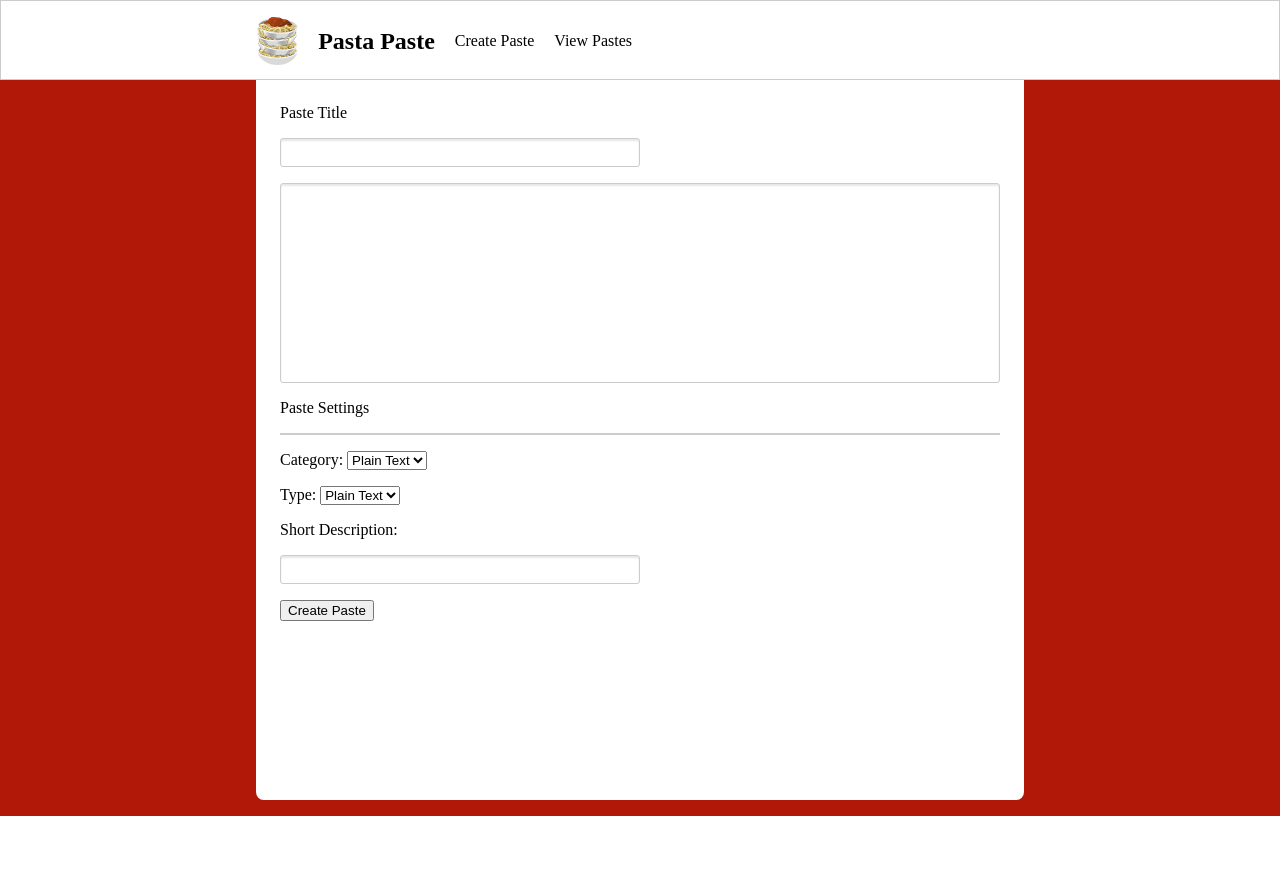
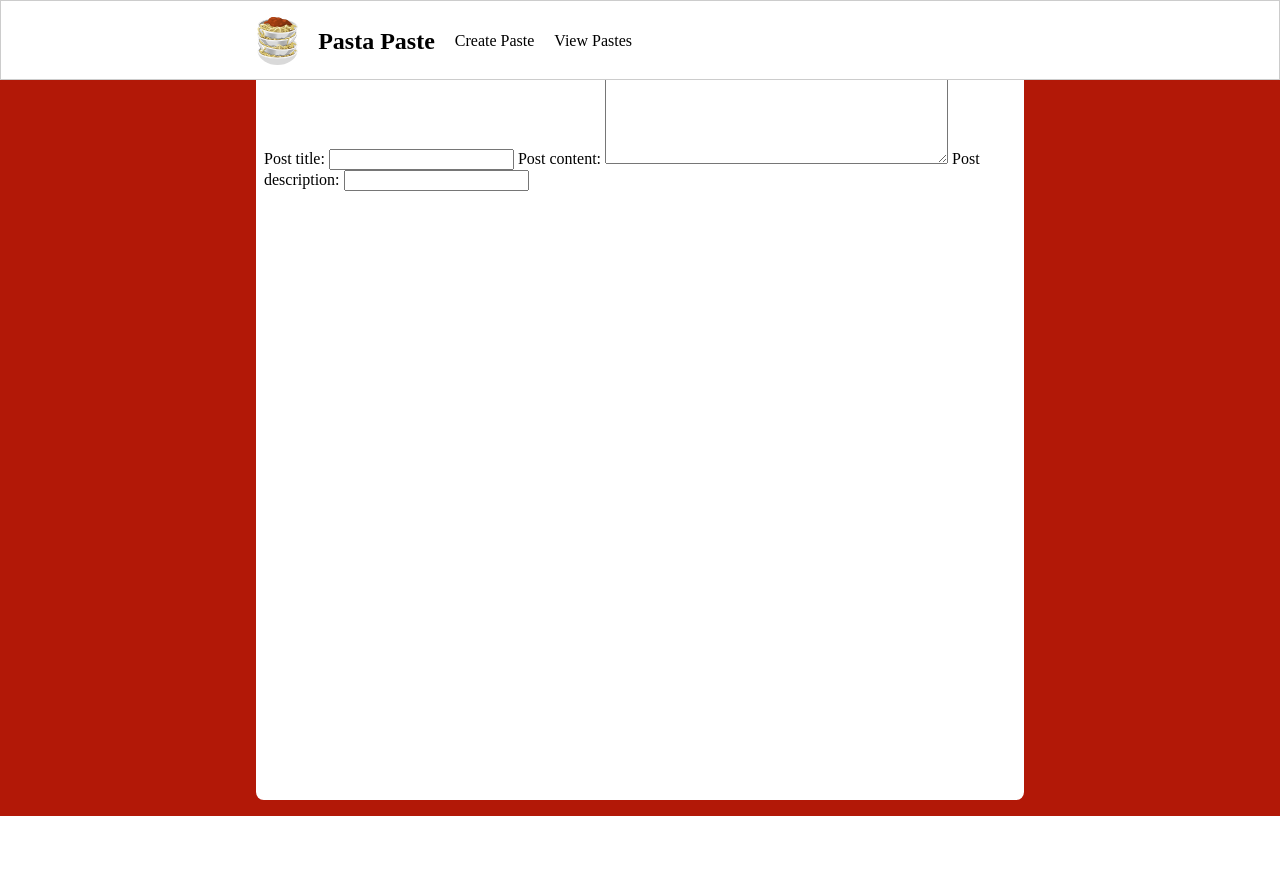
Before and after one commit to LoganHodgins/Pasta-Paste, a Django app: page / in a window 1280 px wide. Run offline with Django 4.2, Linux system fonts and the light colour scheme.

Commit message:
added base form

```diff
--- /dev/null
+++ b/user_paste/forms.py
@@ -0,0 +1,8 @@
+from django import forms
+
+from .models import Post
+
+class PostForm(forms.ModelForm):
+    class Meta:
+        model = Post
+        exclude = ['post_author']
--- a/user_paste/templates/user_paste/index.html
+++ b/user_paste/templates/user_paste/index.html
@@ -15,7 +15,11 @@ Pasta Paste
 {% block content %}
 {% include "user_paste/includes/header.html" %}
 <main>
-    <div class="paste-area">
+    <form method='POST'>
+        {% csrf_token %}
+        {{ PostForm }}
+    </form>
+    {% comment %} <div class="paste-area">
         <form action="" class="paste-form">
             <label for="">Paste Title</label>
             <input type="text">
@@ -40,7 +44,8 @@ Pasta Paste
             </div>
             <button type="submit">Create Paste</button>
         </form>
-    </div>
+    </div> {% endcomment %}
+
 </main>
 {% include "user_paste/includes/footer.html" %}
 {% endblock %}
--- a/user_paste/views.py
+++ b/user_paste/views.py
@@ -2,5 +2,7 @@ from django.shortcuts import render
 from django.shortcuts import render
 # Create your views here.
 
+from .forms import PostForm
+
 def index(req):
-    return render(req, 'user_paste/index.html')
+    return render(req, 'user_paste/index.html', {'PostForm': PostForm})
```
